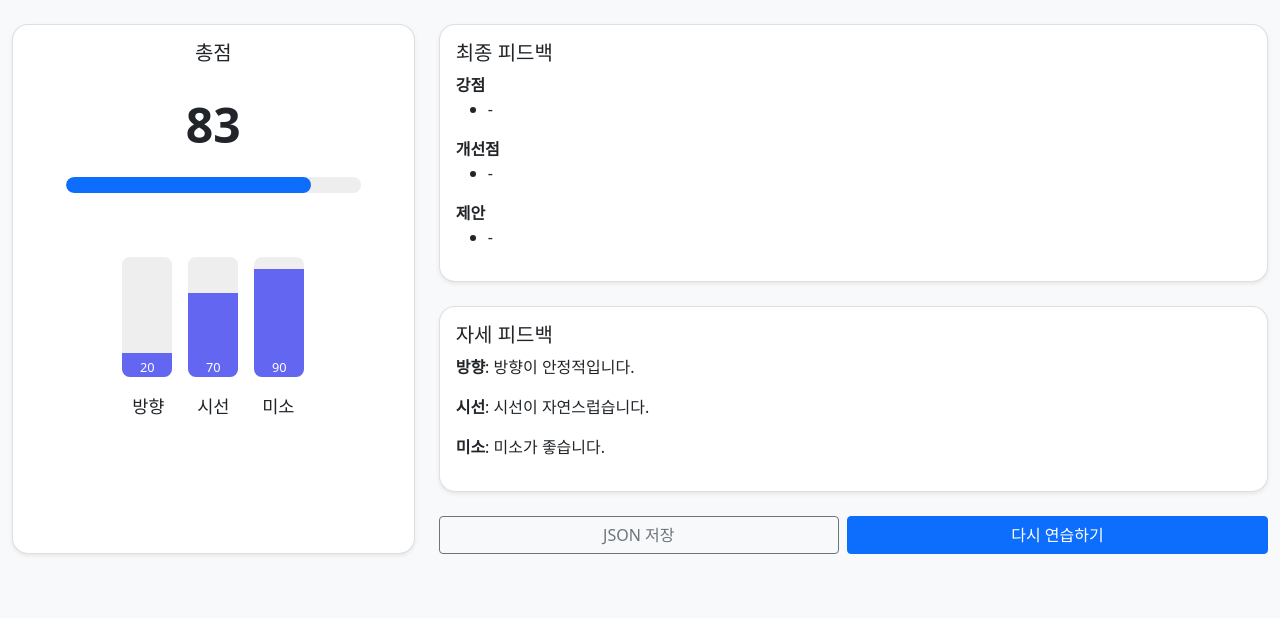
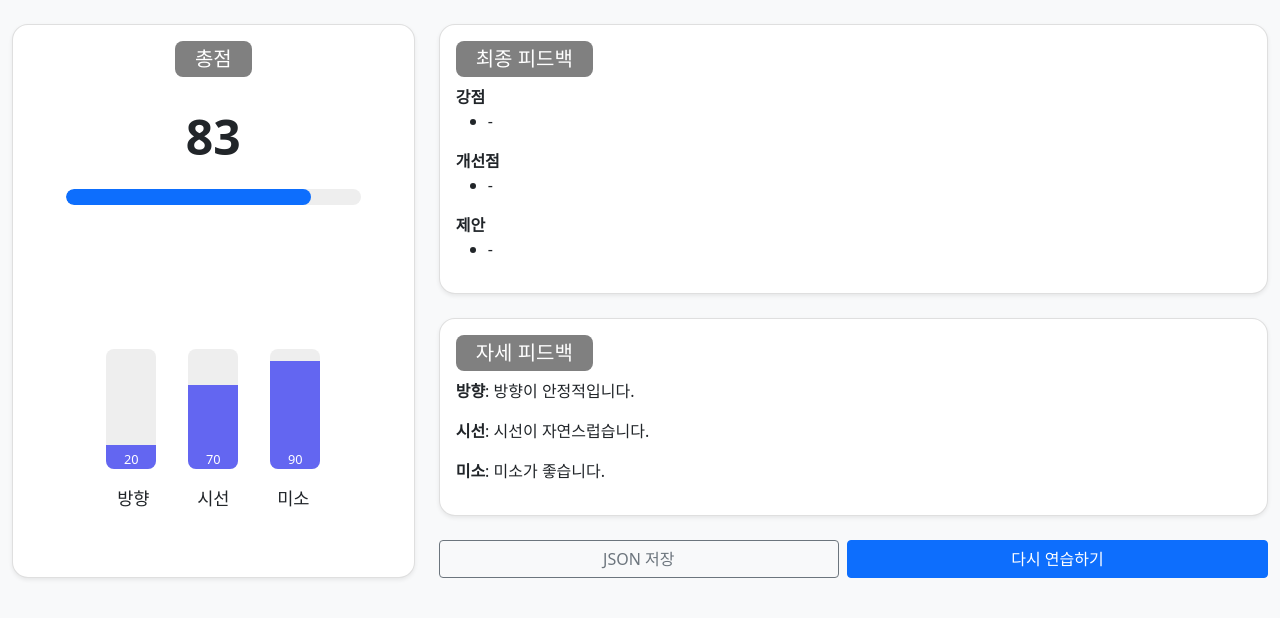
Before and after one commit to han122400/Hackerton-final, a FastAPI app: page /result in a window 1280 px wide. Shown: the part 48-666 px from the top of the page. Run offline with FastAPI, Linux system fonts and the light colour scheme; parts of the project's set-up code (start-up, migrations or seed data) failed here and were passed over; some libraries are stand-ins or nearby versions.

Commit message:
글자 수정

```diff
--- a/templates/result.html
+++ b/templates/result.html
@@ -13,9 +13,9 @@
         display: flex;
         align-items: flex-end;
         justify-content: center;
-        gap: 1rem;
+        gap: 2rem;
         height: 120px; /* 또는 220px */
-        margin-top: 1rem;
+        margin-top: 6rem;
       }
       .vertical-bar {
         width: 50px;
@@ -58,6 +58,13 @@
         font-weight: bold;
         margin-top: 1rem;
       }
+      .grayro {
+        background-color: gray;
+        color: white;
+        border-radius: 8px;
+        display: inline-block;
+        padding: 0.3em 1em;
+      }
     </style>
   </head>
   <body class="bg-light">
@@ -78,7 +85,7 @@
         <!-- 좌측: 총점 + 세로 막대그래프 -->
         <div class="col-lg-4 d-flex justify-content-center">
           <div class="card shadow-sm rounded-16 p-3 card-wide text-center">
-            <h5 class="fw-semibold">총점</h5>
+            <h5><span class="grayro">총점</span></h5>
             <div class="score-container" id="scoreValue">-</div>
             <!-- 총점 그래프 (가로 선) -->
             <div class="w-100 my-3 d-flex flex-column align-items-center">
@@ -100,9 +107,9 @@
               </div>
             </div>
             <div class="d-flex justify-content-center mt-3" style="gap:0;">
-              <div class="bar-label" style="width:65px; text-align:center; font-size:1.1rem; margin:0; padding:0;">방향</div>
-              <div class="bar-label" style="width:65px; text-align:center; font-size:1.1rem; margin:0; padding:0;">시선</div>
-              <div class="bar-label" style="width:65px; text-align:center; font-size:1.1rem; margin:0; padding:0;">미소</div>
+              <div class="bar-label" style="width:80px; text-align:center; font-size:1.1rem; margin:0; padding:0;">방향</div>
+              <div class="bar-label" style="width:80px; text-align:center; font-size:1.1rem; margin:0; padding:0;">시선</div>
+              <div class="bar-label" style="width:80px; text-align:center; font-size:1.1rem; margin:0; padding:0;">미소</div>
             </div>
           </div>
         </div>
@@ -111,7 +118,7 @@
         <div class="col-lg-8 d-flex flex-column gap-4">
           <!-- 상세 피드백 -->
           <div id="feedbackDiv" class="card shadow-sm rounded-16 p-3 card-wide">
-            <h5 class="fw-semibold">최종 피드백</h5>
+            <h5><span class="grayro">최종 피드백</span></h5>
             <div id="feedbackContent"></div>
           </div>
 
@@ -120,7 +127,7 @@
             id="detailFeedbackDiv"
             class="card shadow-sm rounded-16 p-3 card-wide"
           >
-            <h5 class="fw-semibold">자세 피드백</h5>
+            <h5><span class="grayro">자세 피드백</span></h5>
             <div id="detailFeedbackText"></div>
           </div>
 
```
